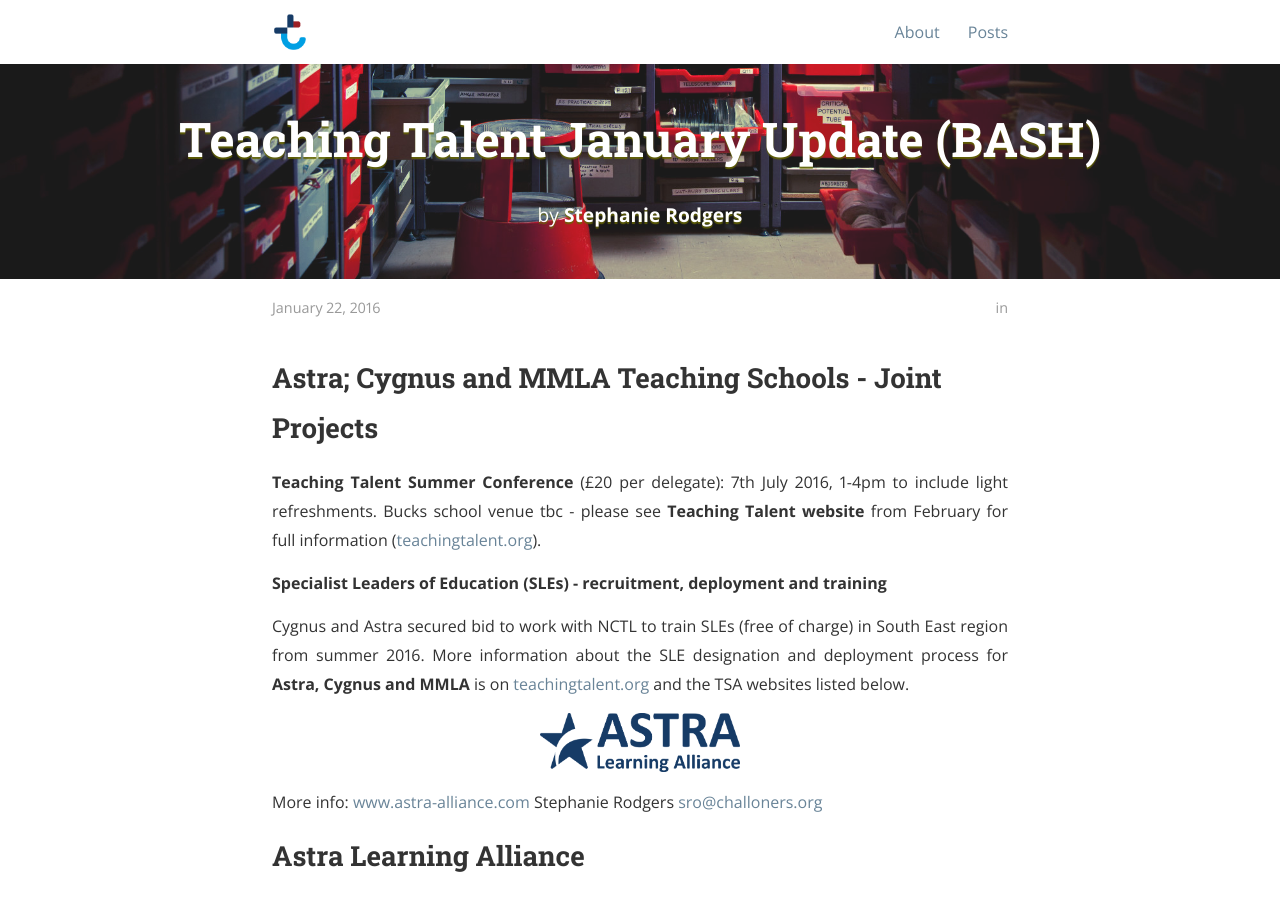
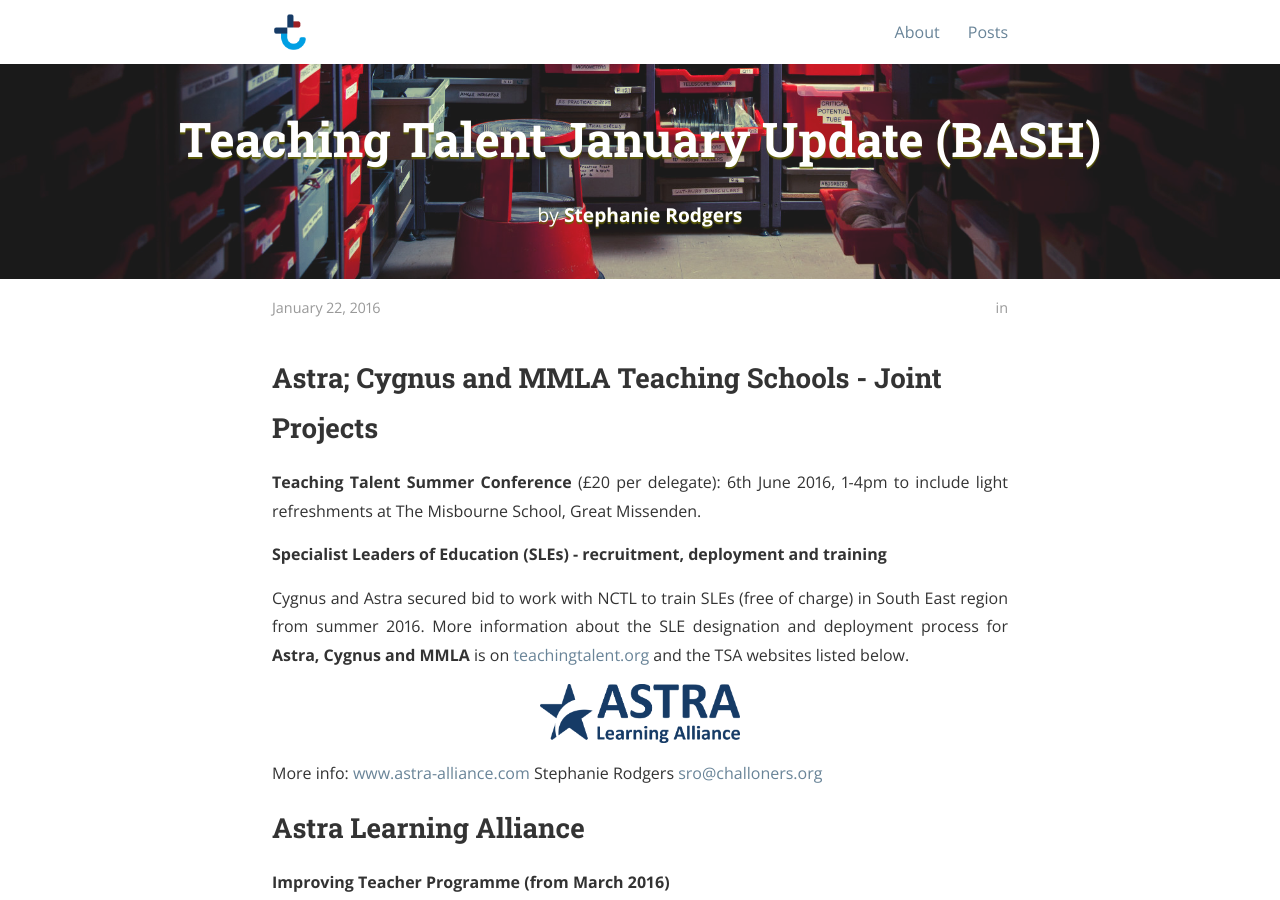
Before and after one commit to Teaching-Talent/teaching-talent.github.io, a Jekyll site: the page built from _posts/2016-01-22-Teaching-Talent-Update.md, in a window 1280 px wide and 900 px high. Built offline with Jekyll 4.4.1, drawn with Linux system fonts in a browser that asks for light colours; nearby versions of some CDN libraries; a style sheet for code colours, icons or effects is not loaded.

Commit message:
Update 2016-01-22-Teaching-Talent-Update.md

```diff
--- a/_posts/2016-01-22-Teaching-Talent-Update.md
+++ b/_posts/2016-01-22-Teaching-Talent-Update.md
@@ -12,7 +12,7 @@
 
 ## Astra; Cygnus and MMLA Teaching Schools - Joint Projects
 
-**Teaching Talent Summer Conference** (£20 per delegate): 7th July 2016, 1-4pm to include light refreshments.   Bucks school venue tbc - please see **Teaching Talent website** from February for full information ([teachingtalent.org](http://teachingtalent.org/)).
+**Teaching Talent Summer Conference** (£20 per delegate): 6th June 2016, 1-4pm to include light refreshments at The Misbourne School, Great Missenden.
 
 **Specialist Leaders of Education (SLEs) - recruitment, deployment and training**
 
```
